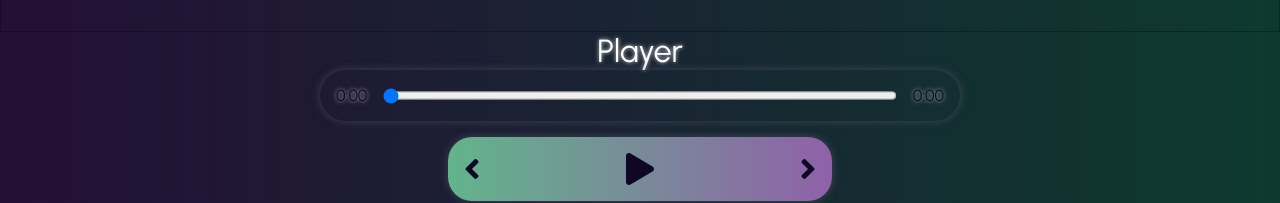
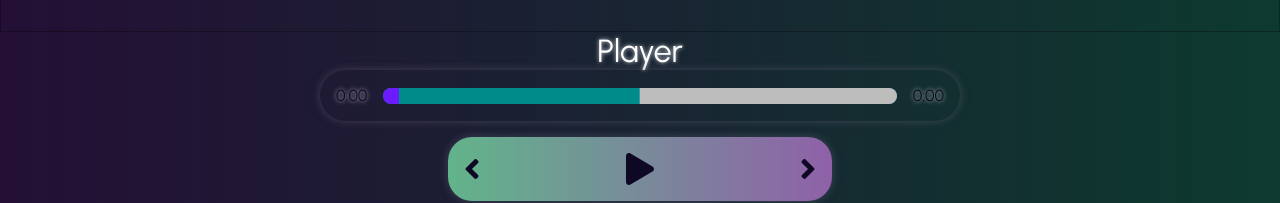
Before and after one commit to Elado5/R-Player, a React (Create React App) app: page / in a window 1280 px wide. Shown: the part 528-731 px from the top of the page. Built offline with nearby package versions, Linux system fonts and the light colour scheme.

Commit message:
update player bar

```diff
--- a/src/components/Player.js
+++ b/src/components/Player.js
@@ -1,17 +1,25 @@
-import React, { useRef, useState, useEffect} from "react";
+import React, { useRef, useState, useEffect } from "react";
 import { FontAwesomeIcon } from "@fortawesome/react-fontawesome";
 import { faPlay, faAngleLeft, faAngleRight, faPause } from "@fortawesome/free-solid-svg-icons";
 
-const Player = ({ currentSong, setCurrentSong, isPlaying, setIsPlaying, audioRef, playIcon, setPlayIcon, songs, setSongs }) => {
+const Player = ({
+	currentSong,
+	setCurrentSong,
+	isPlaying,
+	setIsPlaying,
+	audioRef,
+	playIcon,
+	setPlayIcon,
+	songs,
+	setSongs
+}) => {
 	//*Ref
 	//*State
-	const [ songInfo, setSongInfo ] = useState({
+	const [songInfo, setSongInfo] = useState({
 		currentTime: 0,
 		duration: 0
 	});
-	const [ firstPlay, setFirstPlay ] = useState(true);
-
-	//useEffect
+	const [firstPlay, setFirstPlay] = useState(true);
 
 	//*Event Handlers
 
@@ -70,16 +78,43 @@ const Player = ({ currentSong, setCurrentSong, isPlaying, setIsPlaying, audioRef
 			<h1>Player</h1>
 			<div className="time-control">
 				<p>{getTime(songInfo.currentTime)}</p>
-				<input onChange={dragHandler} min={0} max={songInfo.duration} value={songInfo.currentTime} type="range"
-				/>
+				<div className="bar">
+					<input
+						onChange={dragHandler}
+						min={0}
+						max={songInfo.duration}
+						value={songInfo.currentTime}
+						type="range"
+					/>
+				<div className="animated-bar" />
+				</div>
 				<p>{getTime(songInfo.duration)}</p>
+
 			</div>
 			<div className="play-control">
-				<FontAwesomeIcon onClick={() => skipHandler("backward")} className="skip-back" icon={faAngleLeft} size="2x"/>
+				<FontAwesomeIcon
+					onClick={() => skipHandler("backward")}
+					className="skip-back"
+					icon={faAngleLeft}
+					size="2x"
+				/>
 				<FontAwesomeIcon onClick={playSongHandler} className="play" icon={playIcon} size="2x" />
-				<FontAwesomeIcon onClick={() => skipHandler("forward")} className="skip-forward" icon={faAngleRight} size="2x"/>
+				<FontAwesomeIcon
+					onClick={() => skipHandler("forward")}
+					className="skip-forward"
+					icon={faAngleRight}
+					size="2x"
+				/>
 			</div>
-			<audio onLoadedData={autoPlayHandler} onLoadedMetadata={TimeHandler} onTimeUpdate={TimeHandler} ref={audioRef} src={currentSong.audio} onEnded={() => skipHandler("forward")} />
+			<div className="volume-bar" />
+			<audio
+				onLoadedData={autoPlayHandler}
+				onLoadedMetadata={TimeHandler}
+				onTimeUpdate={TimeHandler}
+				ref={audioRef}
+				src={currentSong.audio}
+				onEnded={() => skipHandler("forward")}
+			/>
 		</div>
 	);
 };
--- a/src/styles/_player.scss
+++ b/src/styles/_player.scss
@@ -7,31 +7,31 @@ $bg: linear-gradient(to right, #240f35, #0d3a2f);
 	align-items: center;
 	justify-content: space-between;
 	text-shadow: 0px 0px 4px rgba(255, 255, 255, 0.8);
-    color:#0e0825;
-    h1{
+	color: #0e0825;
+	h1 {
 		color: white;
 	}
 	margin-bottom: 2rem;
-
 }
-
-
 
 .time-control {
 	width: 50%;
 	display: flex;
 	border-radius: 2rem;
 	box-shadow: 0px 0px 0.5rem rgba(105, 99, 122, 0.5);
-    input{
+	align-items: center;
+	input {
 		width: 100%;
-        padding: 1rem 0rem;
+		-webkit-appearance: none;
+		background: transparent;
+		cursor: pointer;
 	}
 	p {
 		padding: 1rem;
 	}
 }
 
-.play-control{
+.play-control {
 	display: flex;
 	justify-content: space-between;
 	align-items: center;
@@ -40,24 +40,55 @@ $bg: linear-gradient(to right, #240f35, #0d3a2f);
 	background: linear-gradient(to right, #62b48b, #8f61a8);
 	border-radius: 1.5rem;
 	box-shadow: 0px 0px 0.5rem rgba(105, 99, 122, 0.5);
-    margin-top:1rem;
+	margin-top: 1rem;
 	svg {
 		cursor: pointer;
 		transition: all 0.5s ease;
-        &:hover{
+		&:hover {
 			filter: drop-shadow(0px 0px 4px #2c2c2cad);
 		}
-        &:active{
+		&:active {
 			filter: drop-shadow(0px 0px 6px #180025d5);
-
 		}
 	}
 }
 
-.icon{
-    &:hover{
+.icon {
+	&:hover {
 		transition: all 0.5s ease;
 		box-shadow: 0px 0px 1rem rgb(255, 255, 255);
 		color: white;
 	}
 }
+
+input[type="range"]:focus {
+	outline: none;
+}
+
+input[type="range"]::-webkit-slider-thumb {
+	-webkit-appearance: none;
+	-moz-appearance: none;
+	height: 16px;
+	width: 16px;
+	background: rgb(107, 27, 255);
+}
+
+.bar {
+	background: darkcyan;
+	width: 100%;
+	height: 1rem;
+	position: relative;
+	border-radius: 1rem;
+    overflow: hidden;
+}
+
+.animated-bar {
+	background: rgb(189, 189, 189);
+	width: 100%;
+	height: 100%;
+	position: absolute;
+	top: 0;
+	left: 0;
+    transform: translateX(50%);
+    pointer-events: none;
+}
```
Lines whose indentation alone changed are shown as unchanged.
